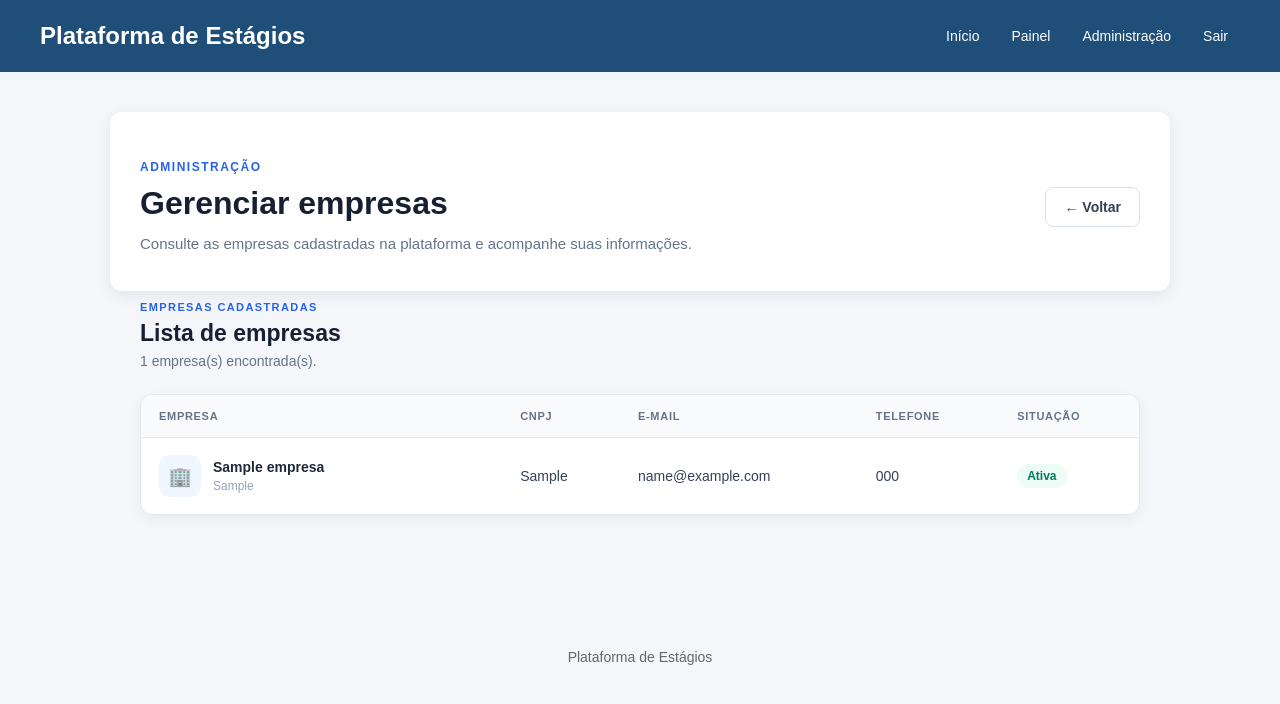
After one commit to Benildomelo/plataforma_estagios, a Django app: page /area-instituicao/empresas/ in a window 1280 px wide. The commit adds this page. Shown: the top 704 px of the page. Run offline with Django 5.2, Linux system fonts and the light colour scheme; a user stored in the database is signed in; tables that the repository leaves empty hold one stand-in row (values such as "Sample post").

Commit message:
Adiciona gerenciamento de alunos e empresas na área da instituição

```diff
--- a/config/urls.py
+++ b/config/urls.py
@@ -32,6 +32,7 @@ from vagas.views import (
 from vagas.views.instituicao import (
     area_instituicao,
     gerenciar_alunos,
+    gerenciar_empresas,
 )
 
 
@@ -113,6 +114,13 @@ urlpatterns = [
         gerenciar_alunos,
         name='gerenciar_alunos'
     ),
+
+    path(
+        "area-instituicao/empresas/",
+        gerenciar_empresas,
+        name="gerenciar_empresas"
+    ),
+
 
     path(
         'criar-vaga/',
--- /dev/null
+++ b/vagas/static/css/instituicao_empresas.css
@@ -0,0 +1,357 @@
+/* =========================================================
+   GERENCIAMENTO DE EMPRESAS
+   UNIPI CONECTA
+   ========================================================= */
+
+.area-instituicao {
+    width: 100%;
+}
+
+
+/* =========================================================
+   CABEÇALHO
+   ========================================================= */
+
+.instituicao-cabecalho {
+    width: 100%;
+    max-width: 1200px;
+    margin: 0 auto;
+    padding: 45px 30px 35px;
+
+    display: flex;
+    align-items: center;
+    justify-content: space-between;
+    gap: 30px;
+}
+
+.instituicao-cabecalho > div {
+    flex: 1;
+}
+
+.instituicao-label {
+    display: inline-block;
+
+    font-size: 12px;
+    font-weight: 700;
+    letter-spacing: 1.5px;
+
+    color: #2563eb;
+    margin-bottom: 10px;
+}
+
+.instituicao-cabecalho h1 {
+    margin: 0 0 10px;
+
+    font-size: 32px;
+    font-weight: 700;
+
+    color: #172033;
+}
+
+.instituicao-cabecalho p {
+    margin: 0;
+
+    max-width: 650px;
+
+    font-size: 15px;
+    line-height: 1.6;
+
+    color: #64748b;
+}
+
+
+/* =========================================================
+   BOTÃO VOLTAR
+   ========================================================= */
+
+.instituicao-botao-voltar {
+    display: inline-flex;
+    align-items: center;
+    justify-content: center;
+
+    padding: 11px 18px;
+
+    border: 1px solid #dbe2ea;
+    border-radius: 8px;
+
+    background: #ffffff;
+
+    color: #334155;
+    text-decoration: none;
+
+    font-size: 14px;
+    font-weight: 600;
+
+    transition:
+        background 0.2s ease,
+        border-color 0.2s ease,
+        transform 0.2s ease;
+}
+
+.instituicao-botao-voltar:hover {
+    background: #f8fafc;
+    border-color: #cbd5e1;
+    transform: translateX(-2px);
+}
+
+
+/* =========================================================
+   CONTEÚDO
+   ========================================================= */
+
+.instituicao-conteudo {
+    width: 100%;
+    max-width: 1200px;
+
+    margin: 0 auto;
+    padding: 10px 30px 50px;
+}
+
+
+/* =========================================================
+   TÍTULO DA SEÇÃO
+   ========================================================= */
+
+.instituicao-secao-titulo {
+    margin-bottom: 25px;
+}
+
+.instituicao-secao-titulo > span {
+    display: block;
+
+    margin-bottom: 7px;
+
+    font-size: 11px;
+    font-weight: 700;
+    letter-spacing: 1.4px;
+
+    color: #2563eb;
+}
+
+.instituicao-secao-titulo h2 {
+    margin: 0 0 6px;
+
+    font-size: 23px;
+    font-weight: 700;
+
+    color: #172033;
+}
+
+.instituicao-secao-titulo p {
+    margin: 0;
+
+    font-size: 14px;
+
+    color: #64748b;
+}
+
+
+/* =========================================================
+   CONTAINER DA TABELA
+   ========================================================= */
+
+.instituicao-tabela-container {
+    width: 100%;
+
+    overflow-x: auto;
+
+    background: #ffffff;
+
+    border: 1px solid #e2e8f0;
+    border-radius: 12px;
+
+    box-shadow: 0 4px 14px rgba(15, 23, 42, 0.05);
+}
+
+
+/* =========================================================
+   TABELA
+   ========================================================= */
+
+.instituicao-tabela {
+    width: 100%;
+
+    border-collapse: collapse;
+
+    min-width: 850px;
+}
+
+
+/* =========================================================
+   CABEÇALHO DA TABELA
+   ========================================================= */
+
+.instituicao-tabela thead {
+    background: #f8fafc;
+}
+
+.instituicao-tabela th {
+    padding: 15px 18px;
+
+    text-align: left;
+
+    border-bottom: 1px solid #e2e8f0;
+
+    color: #64748b;
+
+    font-size: 11px;
+    font-weight: 700;
+    letter-spacing: 0.7px;
+    text-transform: uppercase;
+
+    white-space: nowrap;
+}
+
+
+/* =========================================================
+   LINHAS
+   ========================================================= */
+
+.instituicao-tabela tbody tr {
+    transition: background 0.2s ease;
+}
+
+.instituicao-tabela tbody tr:hover {
+    background: #f8fafc;
+}
+
+.instituicao-tabela td {
+    padding: 17px 18px;
+
+    border-bottom: 1px solid #edf1f5;
+
+    color: #334155;
+
+    font-size: 14px;
+
+    vertical-align: middle;
+}
+
+.instituicao-tabela tbody tr:last-child td {
+    border-bottom: none;
+}
+
+
+/* =========================================================
+   EMPRESA
+   ========================================================= */
+
+.empresa-tabela {
+    display: flex;
+    align-items: center;
+
+    gap: 12px;
+
+    min-width: 220px;
+}
+
+.empresa-avatar {
+    width: 42px;
+    height: 42px;
+
+    flex-shrink: 0;
+
+    display: flex;
+    align-items: center;
+    justify-content: center;
+
+    border-radius: 10px;
+
+    background: #eff6ff;
+
+    font-size: 19px;
+}
+
+.empresa-tabela strong {
+    display: block;
+
+    margin-bottom: 4px;
+
+    color: #1e293b;
+
+    font-size: 14px;
+    font-weight: 700;
+}
+
+.empresa-tabela small {
+    display: block;
+
+    color: #94a3b8;
+
+    font-size: 12px;
+}
+
+
+/* =========================================================
+   STATUS
+   ========================================================= */
+
+.status-ativo,
+.status-inativo {
+    display: inline-flex;
+    align-items: center;
+
+    padding: 5px 10px;
+
+    border-radius: 999px;
+
+    font-size: 12px;
+    font-weight: 600;
+}
+
+.status-ativo {
+    background: #ecfdf5;
+    color: #047857;
+}
+
+.status-inativo {
+    background: #fef2f2;
+    color: #b91c1c;
+}
+
+
+/* =========================================================
+   TABELA VAZIA
+   ========================================================= */
+
+.tabela-vazia {
+    padding: 45px 20px !important;
+
+    text-align: center !important;
+
+    color: #94a3b8 !important;
+
+    font-size: 14px !important;
+}
+
+
+/* =========================================================
+   RESPONSIVIDADE
+   ========================================================= */
+
+@media (max-width: 768px) {
+
+    .instituicao-cabecalho {
+        padding: 30px 20px 25px;
+
+        align-items: flex-start;
+
+        flex-direction: column;
+    }
+
+    .instituicao-cabecalho h1 {
+        font-size: 27px;
+    }
+
+    .instituicao-botao-voltar {
+        align-self: flex-start;
+    }
+
+    .instituicao-conteudo {
+        padding: 10px 20px 40px;
+    }
+
+    .instituicao-tabela-container {
+        border-radius: 10px;
+    }
+}
--- a/vagas/templates/vagas/base.html
+++ b/vagas/templates/vagas/base.html
@@ -27,6 +27,7 @@
     <link rel="stylesheet" href="{% static 'css/aluno.css' %}">
     <link rel="stylesheet" href="{% static 'css/empresa.css' %}">
     <link rel="stylesheet" href="{% static 'css/instituicao.css' %}">
+    <link rel="stylesheet" href="{% static 'css/instituicao_empresas.css' %}">
 
     {% block extra_css %}
     {% endblock %}
--- a/vagas/templates/vagas/instituicao/area_instituicao.html
+++ b/vagas/templates/vagas/instituicao/area_instituicao.html
@@ -234,7 +234,7 @@
 
                 <!-- EMPRESAS -->
 
-                <a href="#" class="instituicao-acao">
+                <a href="{% url 'gerenciar_empresas' %}" class="instituicao-acao">
 
                     <div class="instituicao-acao-icone">
                         🏢
--- /dev/null
+++ b/vagas/templates/vagas/instituicao/gerenciar_empresas.html
@@ -0,0 +1,189 @@
+{% extends 'vagas/base.html' %}
+
+{% block title %}
+    Gerenciar Empresas - UNIPI Conecta
+{% endblock %}
+
+{% block content %}
+
+<div class="area-instituicao">
+
+    <!-- CABEÇALHO -->
+
+    <section class="instituicao-cabecalho">
+
+        <div>
+
+            <span class="instituicao-label">
+                ADMINISTRAÇÃO
+            </span>
+
+            <h1>
+                Gerenciar empresas
+            </h1>
+
+            <p>
+                Consulte as empresas cadastradas na plataforma
+                e acompanhe suas informações.
+            </p>
+
+        </div>
+
+        <a
+            href="{% url 'area_instituicao' %}"
+            class="instituicao-botao-voltar"
+        >
+            ← Voltar
+        </a>
+
+    </section>
+
+
+    <!-- CONTEÚDO -->
+
+    <section class="instituicao-conteudo">
+
+        <div class="instituicao-secao-titulo">
+
+            <span>
+                EMPRESAS CADASTRADAS
+            </span>
+
+            <h2>
+                Lista de empresas
+            </h2>
+
+            <p>
+                {{ empresas|length }} empresa(s) encontrada(s).
+            </p>
+
+        </div>
+
+
+        <!-- TABELA -->
+
+        <div class="instituicao-tabela-container">
+
+            <table class="instituicao-tabela">
+
+                <thead>
+
+                    <tr>
+
+                        <th>
+                            Empresa
+                        </th>
+
+                        <th>
+                            CNPJ
+                        </th>
+
+                        <th>
+                            E-mail
+                        </th>
+
+                        <th>
+                            Telefone
+                        </th>
+
+                        <th>
+                            Situação
+                        </th>
+
+                    </tr>
+
+                </thead>
+
+
+                <tbody>
+
+                    {% for empresa in empresas %}
+
+                    <tr>
+
+                        <td>
+
+                            <div class="empresa-tabela">
+
+                                <div class="empresa-avatar">
+                                    🏢
+                                </div>
+
+                                <div>
+
+                                    <strong>
+                                        {{ empresa.nome_fantasia }}
+                                    </strong>
+
+                                    <small>
+                                        {{ empresa.razao_social }}
+                                    </small>
+
+                                </div>
+
+                            </div>
+
+                        </td>
+
+
+                        <td>
+                            {{ empresa.cnpj }}
+                        </td>
+
+
+                        <td>
+                            {{ empresa.email }}
+                        </td>
+
+
+                        <td>
+                            {{ empresa.telefone|default:"Não informado" }}
+                        </td>
+
+
+                        <td>
+
+                            {% if empresa.ativo %}
+
+                                <span class="status-ativo">
+                                    Ativa
+                                </span>
+
+                            {% else %}
+
+                                <span class="status-inativo">
+                                    Inativa
+                                </span>
+
+                            {% endif %}
+
+                        </td>
+
+                    </tr>
+
+                    {% empty %}
+
+                    <tr>
+
+                        <td
+                            colspan="5"
+                            class="tabela-vazia"
+                        >
+                            Nenhuma empresa cadastrada.
+                        </td>
+
+                    </tr>
+
+                    {% endfor %}
+
+                </tbody>
+
+            </table>
+
+        </div>
+
+    </section>
+
+</div>
+
+{% endblock %}
--- a/vagas/views/instituicao.py
+++ b/vagas/views/instituicao.py
@@ -1,7 +1,7 @@
 from django.contrib.auth.decorators import login_required
 from django.shortcuts import render
 
-from vagas.models import Aluno
+from vagas.models import Aluno, Empresa
 
 
 @login_required(login_url='/entrar/')
@@ -34,3 +34,19 @@ def gerenciar_alunos(request):
             'alunos': alunos,
         }
     )
+
+
+@login_required(login_url='/entrar/')
+def gerenciar_empresas(request):
+
+    empresas = Empresa.objects.all().order_by(
+        'nome_fantasia'
+    )
+
+    return render(
+        request,
+        'vagas/instituicao/gerenciar_empresas.html',
+        {
+            'empresas': empresas,
+        }
+    )
```
